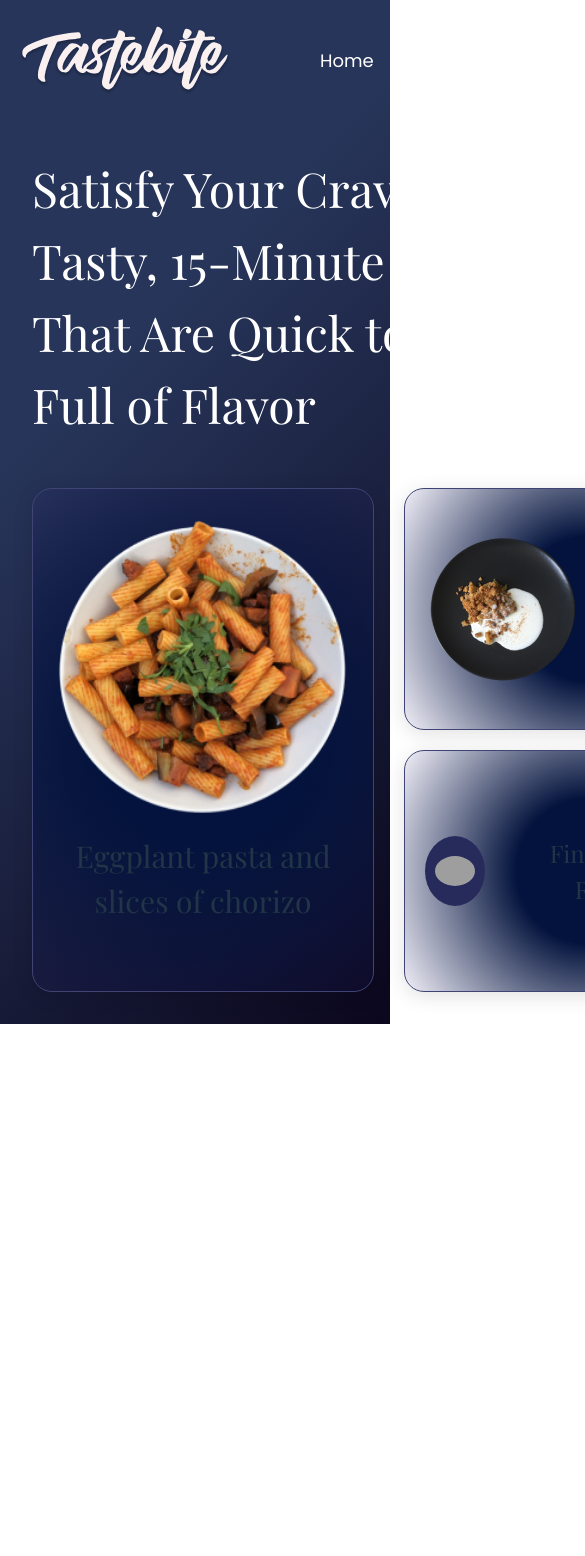
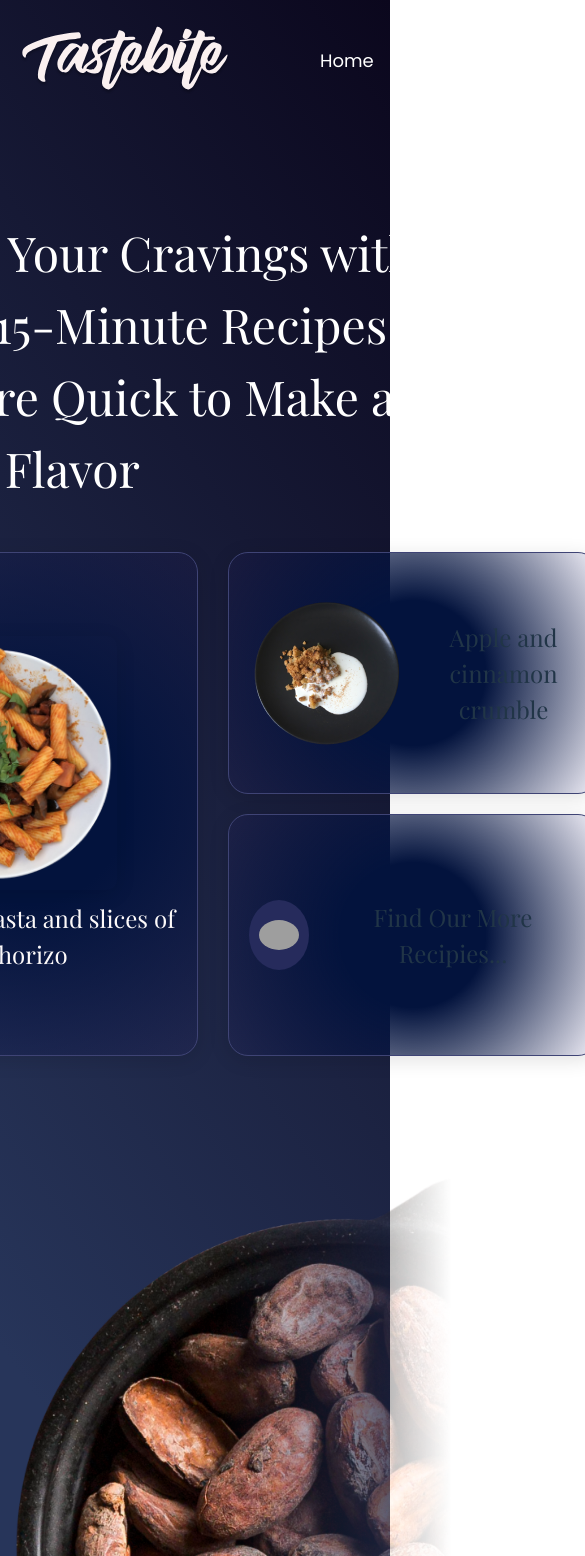
Before and after one commit to michelledcruz/Recipe-Website, a React (Vite) app: page / in a window 390 px wide. Shown: the top 1556 px of the page, 585 px wide, since content can reach past the window. Before the commit the page ends 1024 px from the top, so only its background shows below. Built offline with nearby package versions, Linux system fonts and the light colour scheme; no server answers; grey boxes are pictures that could not be loaded.

Commit message:
added slick slider on trending recipe section

```diff
--- a/package.json
+++ b/package.json
@@ -11,7 +11,9 @@
   },
   "dependencies": {
     "react": "^18.3.1",
-    "react-dom": "^18.3.1"
+    "react-dom": "^18.3.1",
+    "react-slick": "^0.30.2",
+    "slick-carousel": "^1.8.1"
   },
   "devDependencies": {
     "@eslint/js": "^9.9.0",
--- a/src/App.css
+++ b/src/App.css
@@ -1,6 +1,6 @@
 #root {
-  max-width: 1680px;
-  /* width: 100%; */
+  /* max-width: 1680px; */
+  width: 100%;
   margin: 0 auto;
   padding: 2rem;
   text-align: center;
@@ -11,19 +11,20 @@ body {
   margin: 0;
   padding: 0;
   /* height: 100vh; */
-  background: linear-gradient(135deg, #27355a 33%, #0b071d 100%);
+  background: linear-gradient(55deg, #27355a 33%, #0b071d 100%);
   font-family: "Poppins";
 }
+
+h1,
+h2,
+h3,
+h4,
+h5,
+h6 {
+  font-family: "Playfair Display";
+}
 .container {
-  max-width: 1200px;
+  width: 100%;
+  max-width: 1680px;
   margin: 0 auto;
-  padding: 0 20px;
-  width: 100%;
 }
-
-@media (max-width: 768px) {
-  .container {
-    max-width: 100%; /* Full width on smaller screens */
-    padding: 0 10px; /* Less padding on smaller screens */
-  }
-}
--- a/src/App.jsx
+++ b/src/App.jsx
@@ -1,12 +1,19 @@
 import Header from "./Components/Header";
 import Banner from "./Components/Banner";
+import Trending from "./Components/Trending";
+import "slick-carousel/slick/slick.css";
+import "slick-carousel/slick/slick-theme.css";
+
 import "./App.css";
 
 function App() {
   return (
     <>
-      <Header />
-      <Banner />
+      <div className="container">
+        <Header />
+        <Banner />
+        <Trending />
+      </div>
     </>
   );
 }
--- a/src/Components/Banner.css
+++ b/src/Components/Banner.css
@@ -11,8 +11,10 @@
 
 .banner {
   display: flex;
+  flex-direction: column;
   align-items: center;
   justify-content: space-between;
+  padding: 64px 0;
 }
 
 .banner img {
@@ -84,3 +86,9 @@
   border-radius: 50%;
   padding: 20px 10px;
 }
+@media (min-width: 768px) {
+  .banner {
+    flex-direction: row; /* Horizontal layout on larger screens */
+    justify-content: space-between;
+  }
+}
--- /dev/null
+++ b/src/Components/Trending.css
@@ -0,0 +1,54 @@
+.trending-area {
+  display: flex;
+  gap: 20px;
+  justify-content: center;
+}
+
+h2 {
+  font-size: 42px;
+}
+.trending-area {
+  margin: 0 auto;
+  width: 100%;
+  padding: 20px;
+}
+
+.card-banner {
+  text-align: center;
+  max-width: 320px;
+  min-height: 400px;
+  display: flex !important;
+  flex-direction: column;
+  justify-content: center;
+}
+.slick-slider {
+  width: 100%;
+}
+.card-banner img {
+  width: 100%;
+  height: auto;
+  border-radius: 10px;
+  box-shadow: 0px 4px 20px rgba(0, 0, 0, 0.1);
+}
+
+.card-banner p {
+  margin-top: 10px;
+  font-family: "Playfair Display";
+  font-size: 24px;
+  color: #fdfafa;
+}
+
+.slick-dots {
+  bottom: -30px;
+}
+
+.slick-prev,
+.slick-next {
+  z-index: 1;
+}
+
+@media (max-width: 768px) {
+  .card-banner img {
+    width: 80%;
+  }
+}
--- /dev/null
+++ b/src/Components/Trending.jsx
@@ -0,0 +1,69 @@
+import "./Trending.css";
+import { useState, useEffect } from "react";
+import Slider from "react-slick";
+
+const Trending = () => {
+  const [meals, setMeals] = useState([]);
+  //   const [loading, setLoading] = useState(false);
+
+  const api_url =
+    "https://www.themealdb.com/api/json/v1/1/filter.php?a=Mexican";
+
+  useEffect(() => {
+    const fetchData = async () => {
+      try {
+        const res = await fetch(api_url);
+        if (!res.ok) {
+          throw new Error(`HTTP ERROR STATUS: ${res.status}`);
+        }
+        const data = await res.json();
+        setMeals(data.meals); // Set the meals data
+        console.log(data);
+      } catch (error) {
+        console.error(error);
+      }
+    };
+    fetchData();
+  }, []);
+
+  const settings = {
+    dots: false,
+    speed: 500,
+    slidesToShow: 4,
+    slidesToScroll: 1,
+    autoplay: false,
+    autoplaySpeed: 2000,
+    responsive: [
+      {
+        breakpoint: 1024,
+        settings: {
+          slidesToShow: 2,
+        },
+      },
+      {
+        breakpoint: 768,
+        settings: {
+          slidesToShow: 1,
+        },
+      },
+    ],
+  };
+
+  return (
+    <div>
+      <h2>Our current main dishes️</h2>
+      <div className="trending-area">
+        <Slider {...settings}>
+          {meals.map((meal) => (
+            <div className="card-banner" key={meal.idMeal}>
+              <img src={meal.strMealThumb} />
+              <p>{meal.strMeal}</p>
+            </div>
+          ))}
+        </Slider>
+      </div>
+    </div>
+  );
+};
+
+export default Trending;
```
Also changed, not shown: 1 other file (tests, documents, lock files or other folders).
